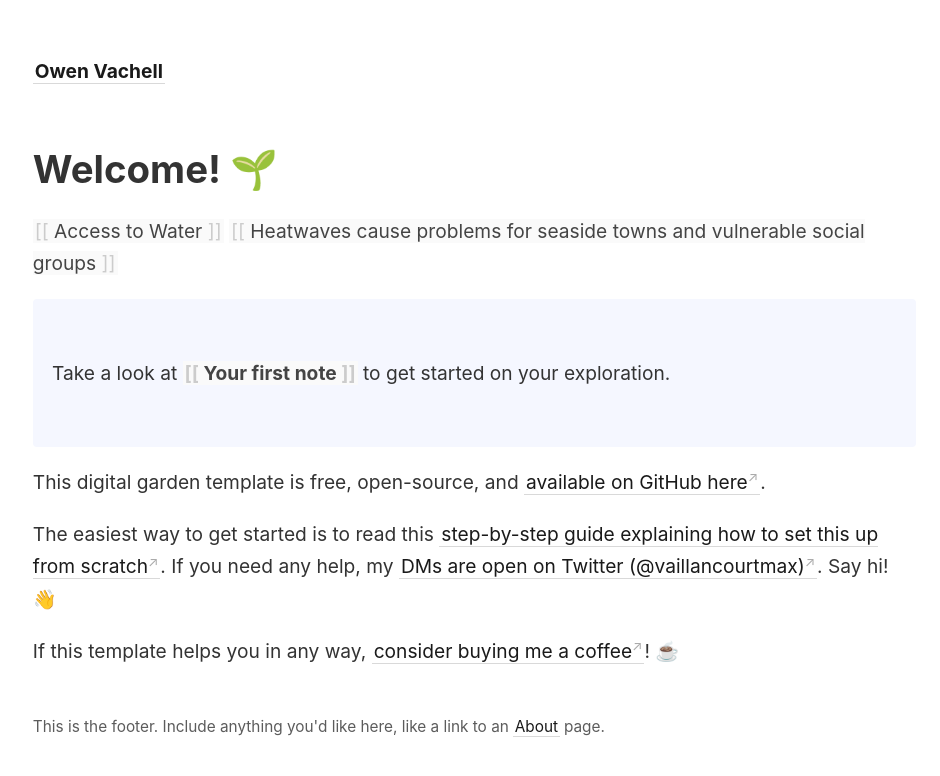
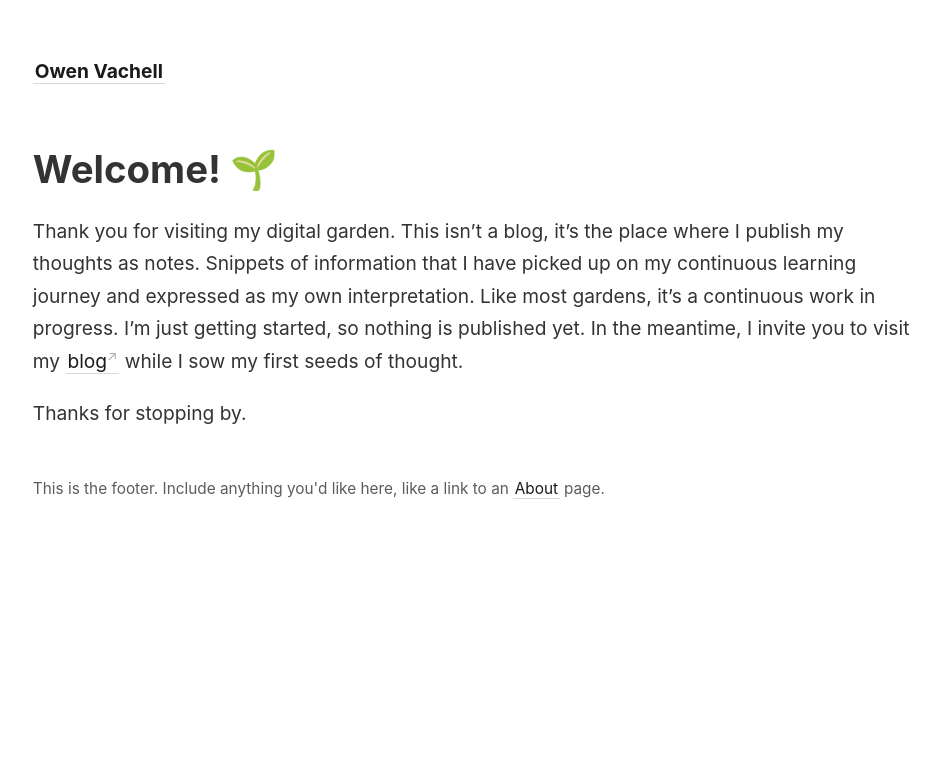
Before and after one commit to owenvachell/Digigarden, a Jekyll site: the page built from _pages/index.md, in a window 1280 px wide. Shown: the top 776 px of the page, without its empty margins (44-984 px from the left). Built offline with Jekyll 4.4.1, drawn with Linux system fonts in a browser that asks for light colours.

Commit message:
updated home

```diff
--- a/_pages/index.md
+++ b/_pages/index.md
@@ -7,17 +7,9 @@ permalink: /
 
 # Welcome! 🌱
 
-[[Access to Water]]  [[Heatwaves cause problems for seaside towns and vulnerable social groups]]
+Thank you for visiting my digital garden. This isn't a blog, it's the place where I publish my thoughts as notes. Snippets of information that I have picked up on my continuous learning journey and expressed as my own interpretation. Like most gardens, it's a continuous work in progress. I'm just getting started, so nothing is published yet. In the meantime, I invite you to visit my [blog](https://www.owenvachell.com) while I sow my first seeds of thought.
 
-<p style="padding: 3em 1em; background: #f5f7ff; border-radius: 4px;">
-  Take a look at <span style="font-weight: bold">[[Your first note]]</span> to get started on your exploration.
-</p>
-
-This digital garden template is free, open-source, and [available on GitHub here](https://github.com/maximevaillancourt/digital-garden-jekyll-template).
-
-The easiest way to get started is to read this [step-by-step guide explaining how to set this up from scratch](https://maximevaillancourt.com/blog/setting-up-your-own-digital-garden-with-jekyll). If you need any help, my [DMs are open on Twitter (@vaillancourtmax)](https://twitter.com/vaillancourtmax). Say hi! 👋
-
-If this template helps you in any way, [consider buying me a coffee](https://ko-fi.com/maximevaillancourt)! ☕️
+Thanks for stopping by.
 
 <style>
   .wrapper {
```
